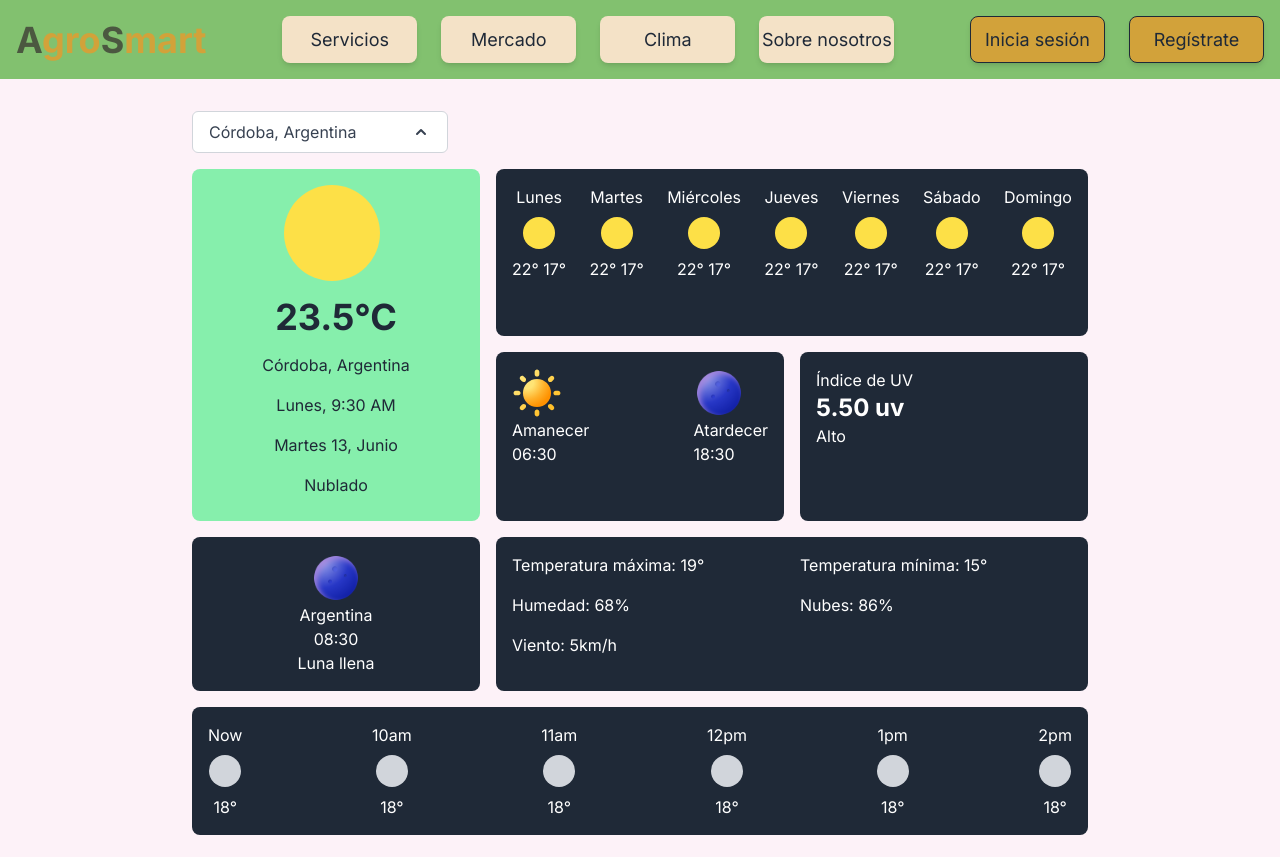
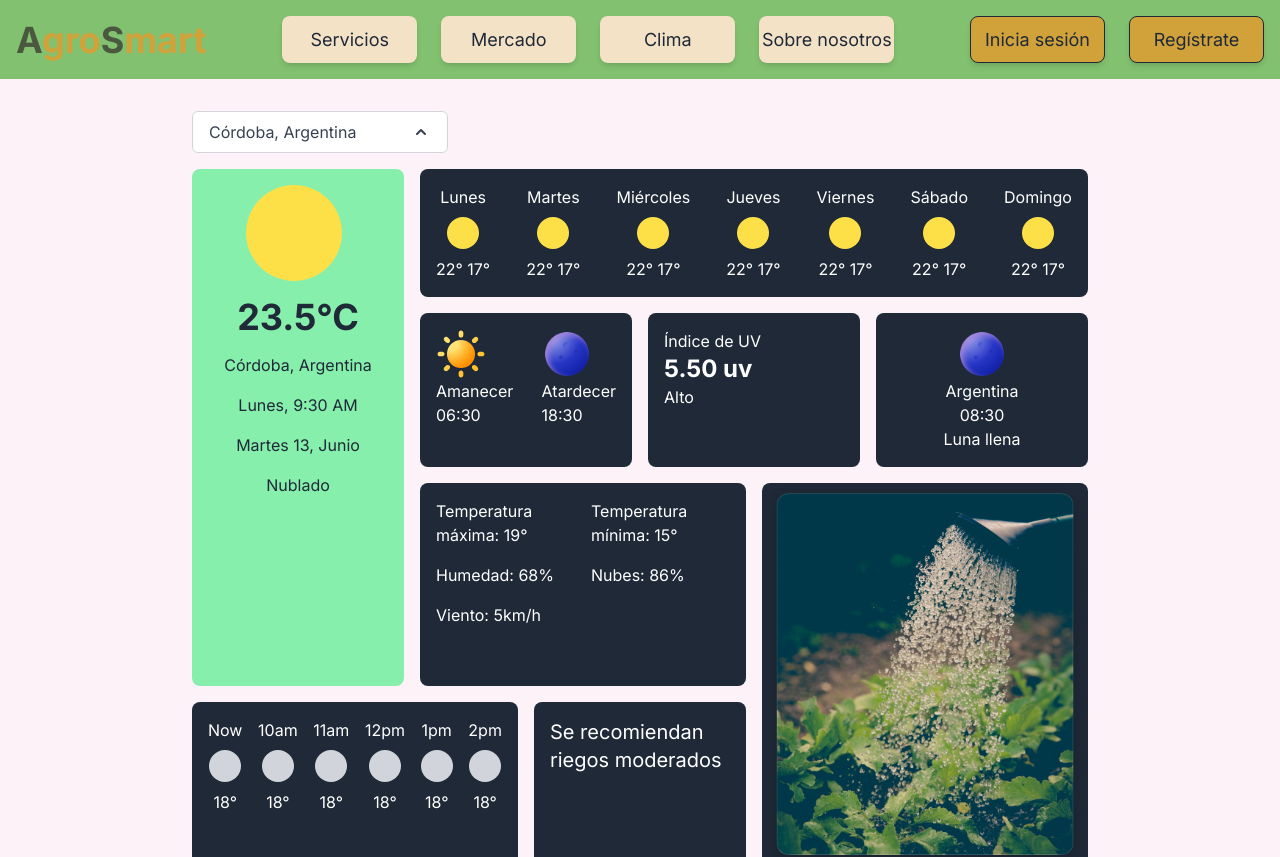
Before and after one commit to leodeveloper435/s17-clone, a Next.js app in the folder frontend/: page /forecast in a window 1280 px wide. Shown: the top 857 px of the page. Built offline with nearby package versions, Linux system fonts and the light colour scheme.

Commit message:
refactor: Two grids were added
Se agregaron dos celdas que faltaban crear del diseño figma

```diff
--- a/frontend/next.config.mjs
+++ b/frontend/next.config.mjs
@@ -2,6 +2,7 @@
 const nextConfig = {
     output:"export",
     reactStrictMode: true,
+    images: { unoptimized: true }
 };
 
 export default nextConfig;
--- a/frontend/src/app/forecast/page.tsx
+++ b/frontend/src/app/forecast/page.tsx
@@ -81,8 +81,8 @@ const WeatherDashboard: FC = () => {
         </div>
 
         {/* Weather card for selected city */}
-        <div className="grid grid-cols-3 gap-4">
-          <div className="col-span-1 row-span-2 bg-green-300 rounded-lg p-4 text-gray-800">
+        <div className="grid grid-cols-8 gap-4">
+          <div className="col-span-2 row-span-3 bg-green-300 rounded-lg p-4 text-gray-800">
             <div className="flex flex-col items-center mb-2 gap-4">
               <div className="w-24 h-24 bg-yellow-300 rounded-full mr-2"></div>
               <div className="text-4xl font-bold">23.5°C</div>
@@ -94,7 +94,7 @@ const WeatherDashboard: FC = () => {
           </div>
 
           {/* Weekly forecast */}
-          <div className="col-span-2 bg-gray-800 rounded-lg p-4 text-white">
+          <div className="col-span-6 bg-gray-800 rounded-lg p-4 text-white">
             <div className="flex justify-between">
               {['Lunes', 'Martes', 'Miércoles', 'Jueves', 'Viernes', 'Sábado', 'Domingo'].map((day) => (
                 <div key={day} className="text-center">
@@ -107,7 +107,7 @@ const WeatherDashboard: FC = () => {
           </div>
 
           {/* Sunrise/Sunset */}
-          <div className="bg-gray-800 rounded-lg p-4 text-white">
+          <div className="col-span-2 bg-gray-800 rounded-lg p-4 text-white">
             <div className="flex justify-between">
               <div>
                 <Image src="/sunrise.svg" alt="Sunrise" width={50} height={50} />
@@ -123,22 +123,22 @@ const WeatherDashboard: FC = () => {
           </div>
 
           {/* UV Index */}
-          <div className="bg-gray-800 rounded-lg p-4 text-white">
+          <div className="col-span-2 bg-gray-800 rounded-lg p-4 text-white">
             <div>Índice de UV</div>
             <div className="text-2xl font-bold">5.50 uv</div>
             <div>Alto</div>
           </div>
 
           {/* Moon phase */}
-          <div className="bg-gray-800 rounded-lg flex flex-col items-center p-4 text-white">
-          <Image src="/sunset.svg" alt="Sunset" width={50} height={50} />
+          <div className="col-span-2 bg-gray-800 rounded-lg flex flex-col items-center p-4 text-white">
+            <Image src="/sunset.svg" alt="Sunset" width={50} height={50} />
             <div>Argentina</div>
             <div>08:30</div>
             <div>Luna llena</div>
           </div>
 
           {/* Weather details */}
-          <div className="col-span-2 bg-gray-800 rounded-lg p-4 text-white">
+          <div className="col-span-3 bg-gray-800 rounded-lg p-4 text-white">
             <div className="grid grid-cols-2 gap-4">
               <div>Temperatura máxima: 19°</div>
               <div>Temperatura mínima: 15°</div>
@@ -147,6 +147,11 @@ const WeatherDashboard: FC = () => {
               <div>Viento: 5km/h</div>
             </div>
           </div>
+          {/* Weather infographics */}
+          <div className="col-span-3 row-span-2 bg-gray-800 rounded-lg ">
+            <Image src="/riego.png" alt="Weather" width={500} height={500} />
+          </div>
+
 
           {/* Hourly forecast */}
           <div className="col-span-3 bg-gray-800 rounded-lg p-4 text-white">
@@ -160,6 +165,12 @@ const WeatherDashboard: FC = () => {
               ))}
             </div>
           </div>
+          {/* Hourly forecast */}
+          <div className="col-span-2 bg-gray-800 rounded-lg p-4 text-white">
+            <div className="flex justify-between text-xl">
+              Se recomiendan riegos moderados
+            </div>
+          </div>
         </div>
       </main>
     </div>
```
Also changed, not shown: frontend/public/riego.png (added).
